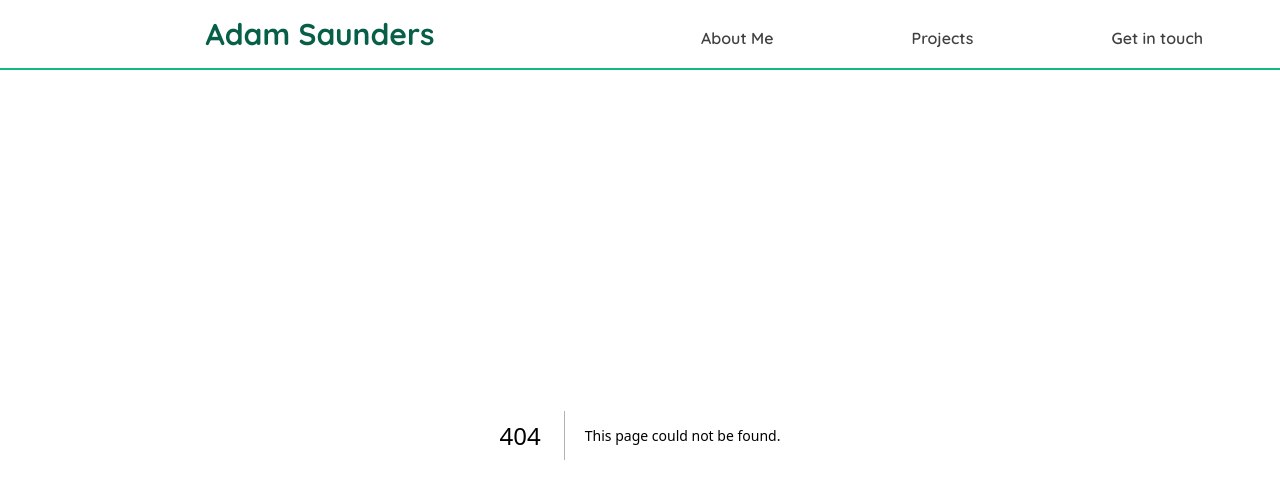
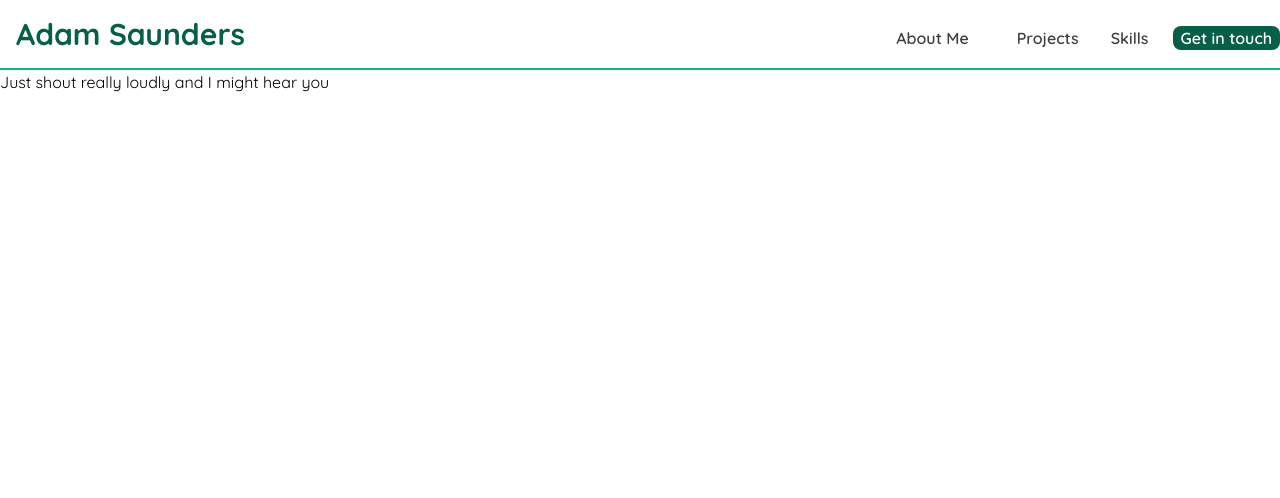
Before and after one commit to AdamSaunders26/as-portfolio, a Next.js app: page /contact in a window 1280 px wide. Before the commit this address had no page. Shown: the top 498 px of the page. Built offline with nearby package versions, Linux system fonts and the light colour scheme.

Commit message:
update header to show which page user is currently on

```diff
--- a/app/Header.tsx
+++ b/app/Header.tsx
@@ -1,23 +1,54 @@
+"use client";
 import Link from "next/link";
+import { usePathname } from "next/navigation";
 
 export default function Header() {
+  const pathname = usePathname();
+
   const linkClass =
-    "hover:underline decoration-solid active:text-emerald-700 place-self-center sm:place-self-end sm:mr-4";
+    "hover:underline text-center rounded-lg px-2 active:text-emerald-700 place-self-center sm:place-self-end sm:mr-4";
+
   return (
-    <header className="grid grid-cols-1 items-center py-4 font-semibold text-neutral-700 border-b-2 border-emerald-500 sm:grid-cols-2">
+    <header className="flex flex-col justify-between items-center py-4 font-semibold text-neutral-700 border-b-2 border-emerald-500 sm:flex-row">
       <div>
-        <p className="font-bold text-3xl text-center sm:text-2xl lg:text-3xl text-emerald-800">
+        <h1 className="font-bold text-3xl mx-4 text-center sm:text-2xl lg:text-3xl text-emerald-800">
           Adam Saunders
-        </p>
+        </h1>
       </div>
-      <div className="flex justify-around mt-2">
-        <Link href="/" className={linkClass}>
+      <div className="flex space-x-4 mt-2">
+        <Link
+          href="/"
+          className={
+            linkClass + (pathname === "/" ? " bg-emerald-800 text-white" : "")
+          }
+        >
           <p>About Me</p>
         </Link>
-        <Link href="/projects" className={linkClass}>
+        <Link
+          href="/projects"
+          className={
+            linkClass +
+            (pathname === "/projects" ? " bg-emerald-800 text-white" : "")
+          }
+        >
           <p>Projects</p>
         </Link>
-        <Link href="/contact" className={linkClass}>
+        <Link
+          href="/skills"
+          className={
+            linkClass +
+            (pathname === "/skills" ? " bg-emerald-800 text-white" : "")
+          }
+        >
+          <p>Skills</p>
+        </Link>
+        <Link
+          href="/contact"
+          className={
+            linkClass +
+            (pathname === "/contact" ? " bg-emerald-800 text-white" : "")
+          }
+        >
           <p>Get in touch</p>
         </Link>
       </div>
--- /dev/null
+++ b/app/contact/page.tsx
@@ -0,0 +1,3 @@
+export default function ContactPage() {
+  return <p>Just shout really loudly and I might hear you</p>;
+}
--- a/app/projects/CarouselIndicator.tsx
+++ b/app/projects/CarouselIndicator.tsx
@@ -25,7 +25,7 @@ export default function CarouselIndicator({
                 carouselRef.current.scrollLeft = scrollSnapPoint * key;
               }
             }}
-            className={` text-center mx-2 p-2 px-4 font-semibold text-neutral-700 rounded-lg hover:cursor-pointer  ${
+            className={` text-center align-middle mx-2  px-2 font-semibold text-neutral-700 rounded-lg hover:cursor-pointer  ${
               currentProject === key
                 ? " bg-emerald-800  text-white"
                 : " hover:bg-emerald-100"
--- a/app/projects/ProjectCarousel.tsx
+++ b/app/projects/ProjectCarousel.tsx
@@ -9,11 +9,6 @@ import Carousel from "./Carousel";
 import CarouselIndicator from "./CarouselIndicator";
 
 export default function ProjectCarousel() {
-  //   const projectClassName =
-  //     "border-4 sm:border-blue-500 md:border-green-500 lg:border-violet-500 snap-center basis-1/4 shrink-0 relative mx-10";
-  //   const projectDetailsClassName =
-  //     "w-72 sm:w-[30rem] md:w-[36rem] lg:w-[50rem] p-4";
-
   const carouselRef = useRef<HTMLDivElement>(null);
   const [currentProject, setCurrentProject] = useState<number>(0);
   const [scrollSnapPoint, setScrollSnapPoint] = useState<number>(0);
--- /dev/null
+++ b/app/skills/page.tsx
@@ -0,0 +1,3 @@
+export default function SkillsPage() {
+  return <p>Here are my skills</p>;
+}
```
